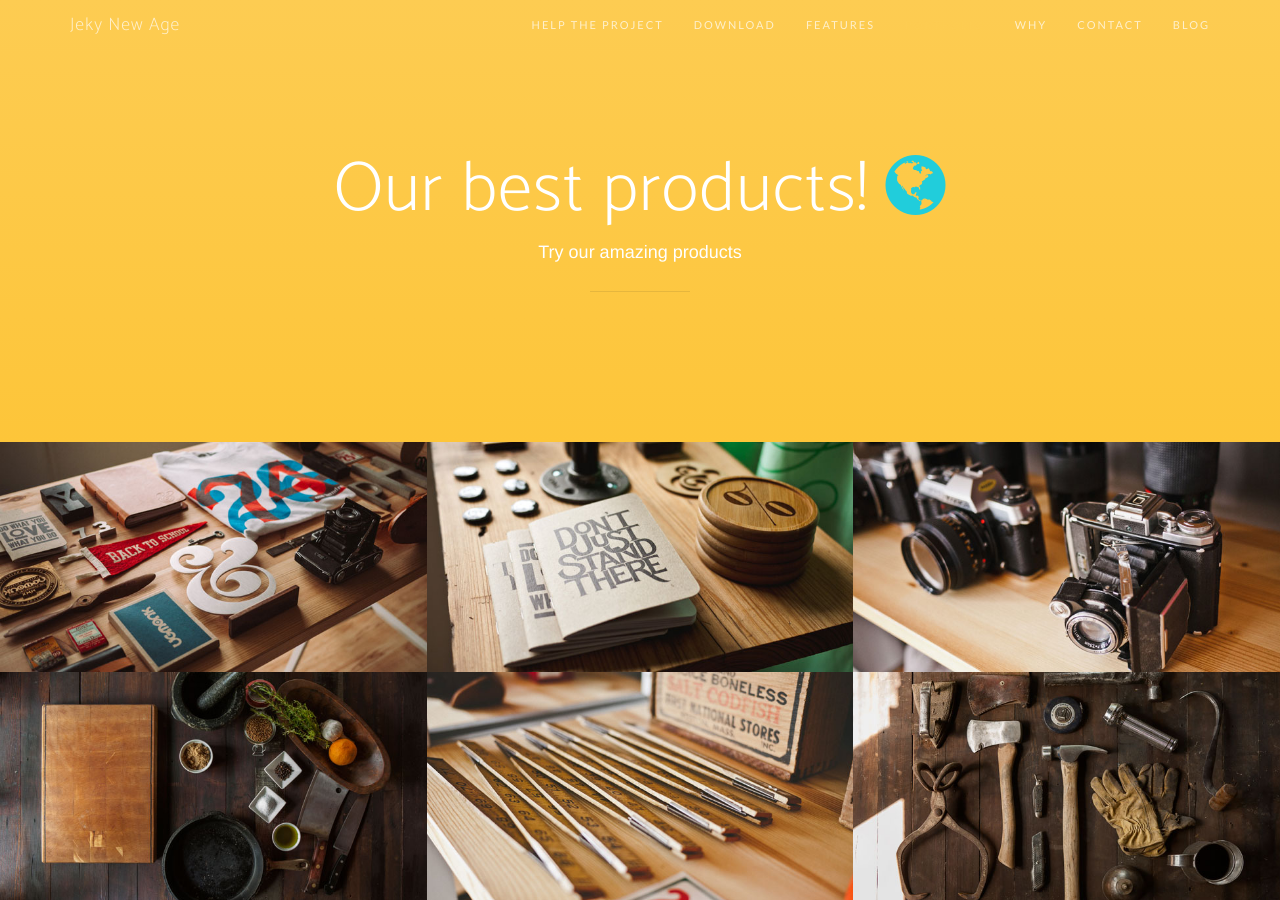
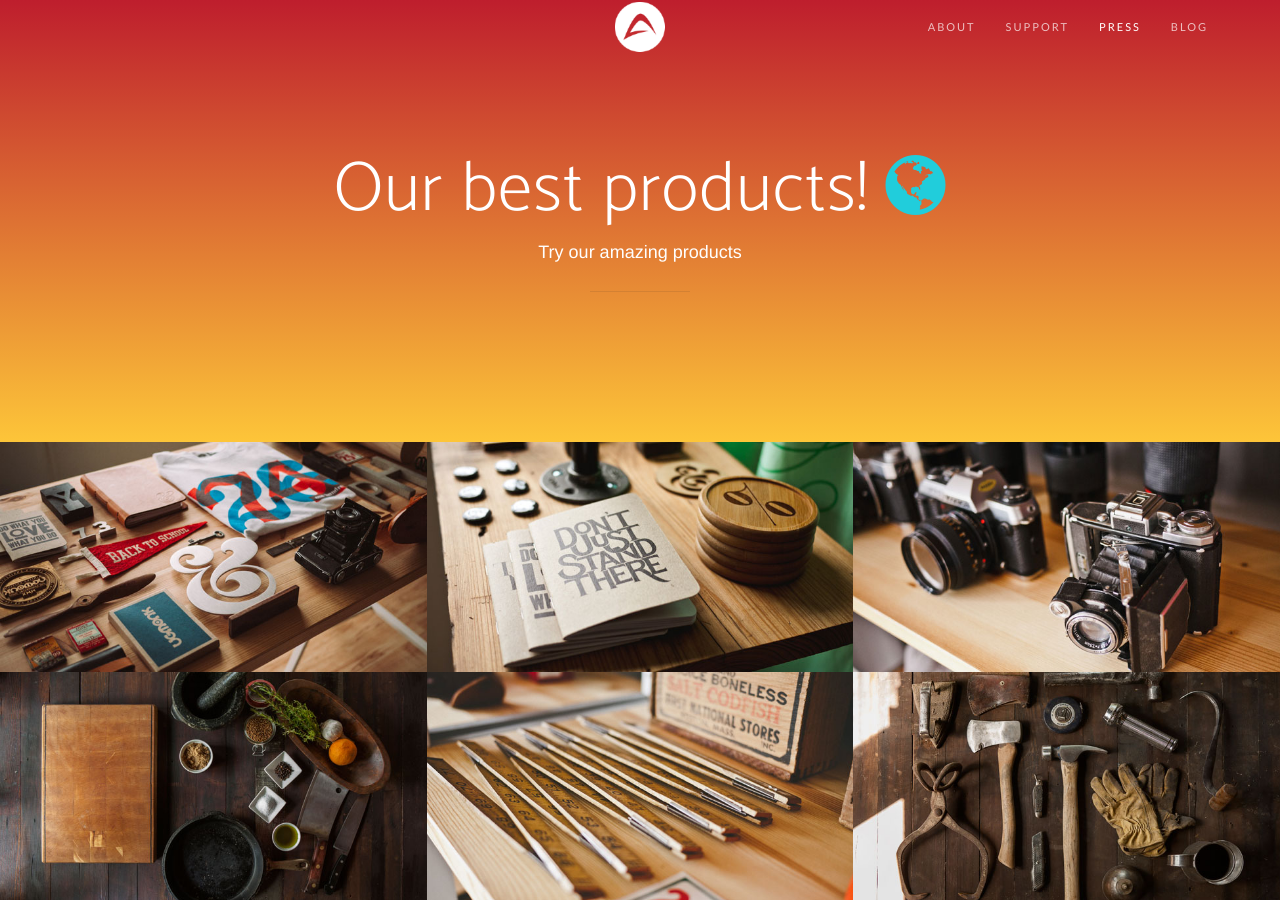
Before and after one commit to faizanvahevaria/activus-web.github.io, a Jekyll site: the page built from test.html, in a window 1280 px wide and 900 px high. Built offline with Jekyll 4.4.1, drawn with Linux system fonts in a browser that asks for light colours; nearby versions of some CDN libraries; some web fonts are replaced.

Commit message:
Navbar Done

```diff
--- a/_includes/head.html
+++ b/_includes/head.html
@@ -33,20 +33,12 @@
         <script src="https://oss.maxcdn.com/libs/respond.js/1.4.2/respond.min.js"></script>
     <![endif]-->
 
-    <!-- Google ADS mobile block -->
-    {% if site.google_ad_client %}
-    <script async src="//pagead2.googlesyndication.com/pagead/js/adsbygoogle.js"></script>
-    <script>
-     (adsbygoogle = window.adsbygoogle || []).push({
-        google_ad_client: "{{ site.google_ad_client }}",
-        enable_page_level_ads: true
-        });
-    </script>
-    {% endif %}
+
 
     {% if site.addthis_id %}
-    <!-- Go to www.addthis.com/dashboard to customize your tools -->
+    <!-- Go to www.addthis.com/dashboard to customize your tools
       <script type="text/javascript" src="//s7.addthis.com/js/300/addthis_widget.js#pubid={{ site.addthis_id }}"></script>
+    -->
       {% endif %}
 
 </head>
--- a/_includes/nav.html
+++ b/_includes/nav.html
@@ -5,29 +5,20 @@
             <button type="button" class="navbar-toggle collapsed" data-toggle="collapse" data-target="#bs-example-navbar-collapse-1">
                 <span class="sr-only">Toggle navigation</span> Menu <i class="fa fa-bars"></i>
             </button>
-            <a class="navbar-brand page-scroll" href="#page-top">Jeky New Age</a>
+            <a class="navbar-brand page-scroll" href="#page-top" >Jeky New Age</a>
         </div>
 
         <!-- Collect the nav links, forms, and other content for toggling -->
         <div class="collapse navbar-collapse" id="bs-example-navbar-collapse-1">
             <ul class="nav navbar-nav navbar-right">
-              <li>
-                  <a class="page-scroll" href="/funds">Help the project</a>
-              </li>
                 <li>
-                    <a class="page-scroll" href="#download">Download</a>
+                    <a class="page-scroll" href="#download">About</a>
                 </li>
                 <li>
-                    <a class="page-scroll" href="#features">Features</a>
+                    <a class="page-scroll" href="#features">Support</a>
                 </li>
                 <li>
-                    <a class="page-scroll" href="#portfolio">Portfolio</a>
-                </li>
-                <li>
-                    <a class="page-scroll" href="#why">Why</a>
-                </li>
-                <li>
-                    <a class="page-scroll" href="#contact">Contact</a>
+                    <a class="page-scroll" href="#portfolio">Press</a>
                 </li>
                 <li>
                     <a href="/blog/">Blog</a>
--- a/_sass/_base.scss
+++ b/_sass/_base.scss
@@ -66,6 +66,9 @@ p {
   font-family: 'Catamaran', 'Helvetica', 'Arial', 'sans-serif';
   font-weight: 200;
   letter-spacing: 1px;
+  .navbar-collapse {
+    margin: 2px;
+  }
   .navbar-header {
     .navbar-brand {
       font-family: 'Catamaran', 'Helvetica', 'Arial', 'sans-serif';
@@ -73,7 +76,7 @@ p {
       letter-spacing: 1px;
       color: $theme-primary;
       &:hover, &:focus {
-        color: #fcbd20;
+        color: $head-secondary;
       }
     }
     .navbar-toggle {
@@ -97,10 +100,10 @@ p {
       }
     }
     &.active > a {
-      color: $theme-primary !important;
+      color: white !important;
       background-color: transparent;
       &:focus {
-        color: $theme-primary !important;
+        color: white !important;
         background-color: transparent;
       }
       &:hover, &:focus:hover {
@@ -115,9 +118,17 @@ p {
     background-color: transparent;
     border-color: transparent;
     .navbar-header .navbar-brand {
-      color: rgba(255, 255, 255, 0.7);
+      color: $transparent-font;
+      background-image: url("../img/Activus_WHITE_Mascot_Only.png");
+      position: absolute;
+      left: 50%;
+      width: 50px;
+      display: block;
+      margin: 2px;
+      margin-left: -25px !important;
+      text-align: center;
       &:hover, &:focus {
-        color: white;
+        color: $transparent-font;
       }
     }
     .nav > li > a {
@@ -130,21 +141,21 @@ p {
       }
     }
     &.affix {
-      background-color: white;
+      background-color: $theme-primary;
       border-color: rgba(34, 34, 34, 0.1);
       .navbar-header .navbar-brand {
-        color: #222222;
+        color: $transparent-font;
         &:hover, &:focus {
-          color: $theme-primary;
+          color: $transparent-font;
         }
       }
       .nav > li > a {
-        color: #222222;
+        color: rgba(255, 255, 255, 0.7);
         &:focus {
-          color: #222222;
+          color: rgba(255, 255, 255, 0.7);
         }
         &:hover, &:focus:hover {
-          color: $theme-primary;
+          color: white;
         }
       }
     }
@@ -156,11 +167,7 @@ header {
   width: 100%;
   min-height: auto;
   overflow-y: hidden;
-  background: url("../img/bg-pattern.png"), $head-primary;
-  /* fallback for old browsers */
-  background: url("../img/bg-pattern.png"), -webkit-linear-gradient(to left, $head-primary, $head-secondary);
-  /* Chrome 10-25, Safari 5.1-6 */
-  background: url("../img/bg-pattern.png"), linear-gradient(to left, $head-primary, $head-secondary);
+  background-color: #be1e2d;
   /* W3C, IE 10+/ Edge, Firefox 16+, Chrome 26+, Opera 12+, Safari 7+ */
   color: white;
   .header-content {
--- a/css/main.scss
+++ b/css/main.scss
@@ -36,9 +36,10 @@
 // variables.less link and gradient background
 $head-primary: #7b4397 ;
 $head-secondary: #dc2430 ;
-$theme-primary: #fdcc52 ;
+$theme-primary: #be1e2d ;
 $theme-secondary: #fdc539 ;
 $theme-dark: #222;
+$transparent-font: rgba(0, 0, 0, 0);
 
 // Import partials from `sass_dir` (defaults to `_sass`)
 @import
--- a/gulpfile.js
+++ b/gulpfile.js
@@ -88,7 +88,7 @@ gulp.task('serve', function () {
     gulp.watch('_site/**/*.*').on('change', browserSync.reload);
 });
 
-gulp.task('fdev', ['build', 'serve']);
+gulp.task('fdev', ['less', 'build', 'serve']);
 
 
 
--- a/js/new-age.js
+++ b/js/new-age.js
@@ -24,7 +24,7 @@
     // Offset for Main Navigation
     $('#mainNav').affix({
         offset: {
-            top: 50
+            top: 100
         }
     })
 
--- a/less/variables.less
+++ b/less/variables.less
@@ -2,7 +2,7 @@
 
 // Gray and Brand Colors for use across theme
 
-@theme-primary:    #fdcc52;
+@theme-primary:    #be1e2d;
 @theme-secondary:  #7b4397;
 @theme-tertiary:   #dc2430;
 
```
Also changed, not shown: img/Activus_WHITE_Mascot_Only.png (added), less/new-age.less (line endings or trailing spaces), 1 other file.
